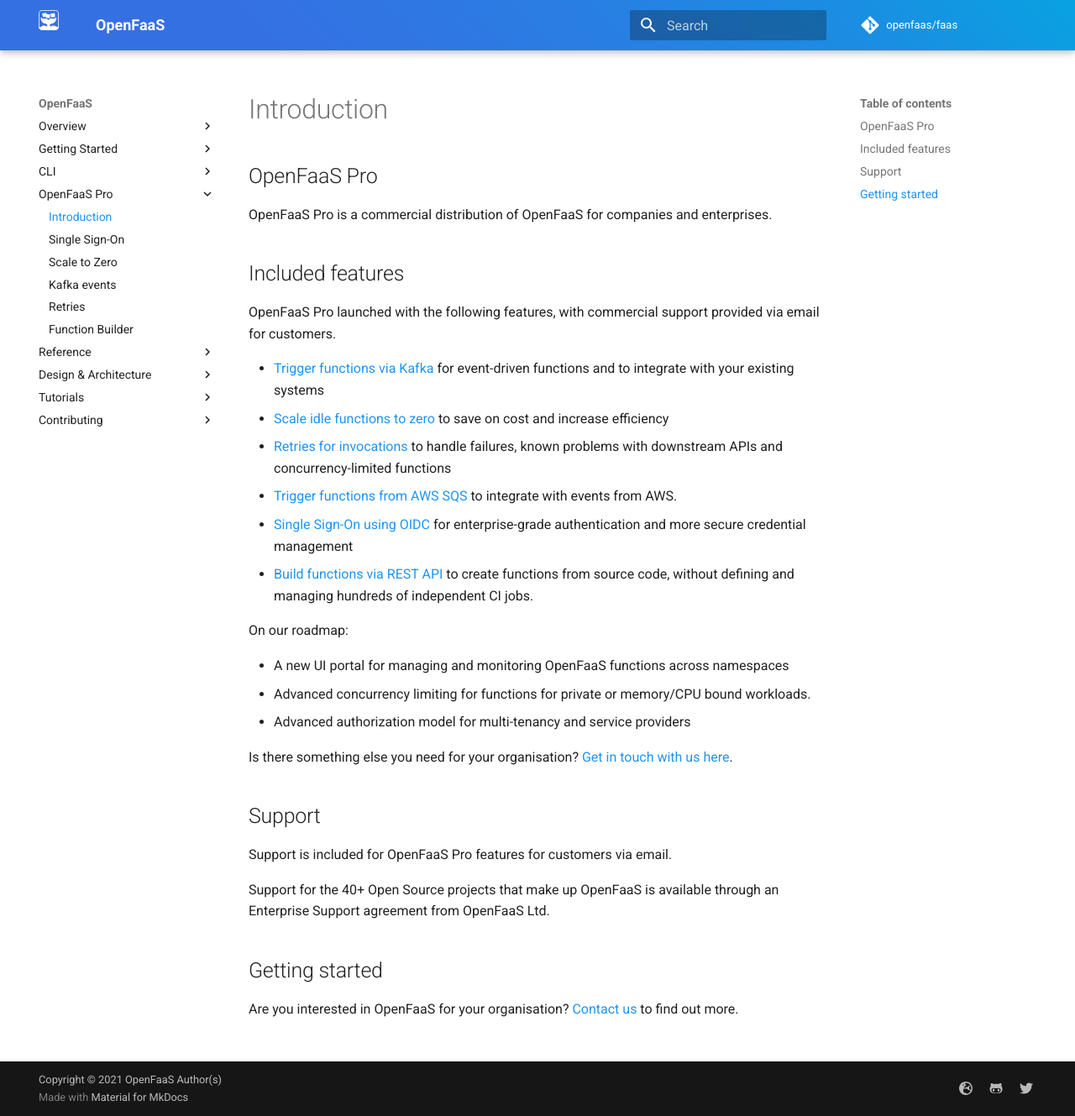
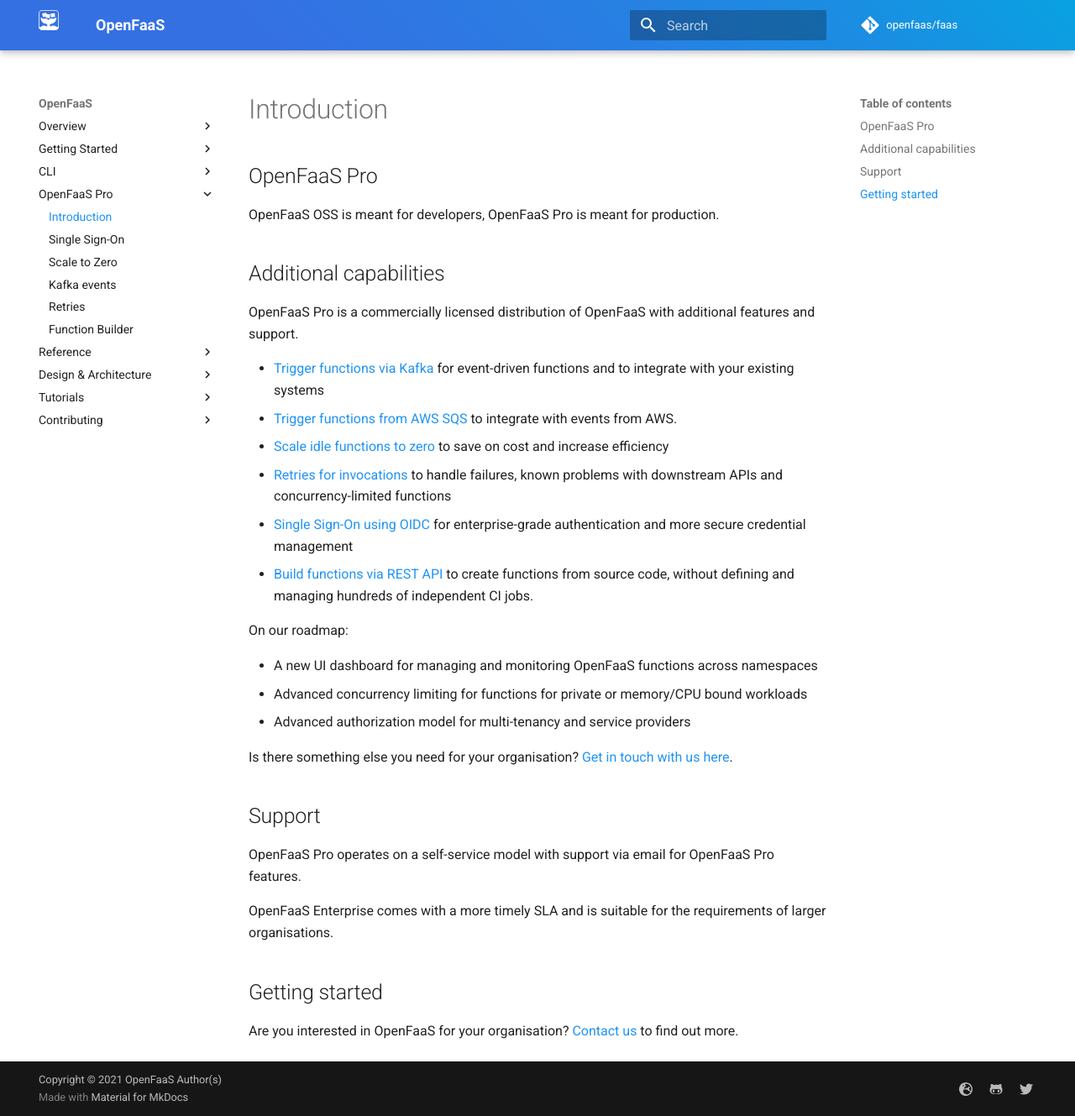
Before and after one commit to openfaas/docs, an MkDocs documentation site: the page built from docs/openfaas-pro/introduction.md, in a window 1280 px wide and 1329 px high. Shown: the whole window at 84% size. Built offline with MkDocs 1.6.1 and Material for MkDocs 9.7.7, drawn with Linux system fonts in a browser that asks for light colours; comment, search, counter and statistics services are not loaded.

Commit message:
Clarify OpenFaaS Pro positioning
Signed-off-by: Alex Ellis (OpenFaaS Ltd) <alexellis2@gmail.com>

```diff
--- a/docs/openfaas-pro/introduction.md
+++ b/docs/openfaas-pro/introduction.md
@@ -1,31 +1,31 @@
 ## OpenFaaS Pro
 
-OpenFaaS Pro is a commercial distribution of OpenFaaS for companies and enterprises.
+OpenFaaS OSS is meant for developers, OpenFaaS Pro is meant for production.
 
-## Included features
+## Additional capabilities
 
-OpenFaaS Pro launched with the following features, with commercial support provided via email for customers.
+OpenFaaS Pro is a commercially licensed distribution of OpenFaaS with additional features and support.
 
 * [Trigger functions via Kafka](/openfaas-pro/kafka-events) for event-driven functions and to integrate with your existing systems
+* [Trigger functions from AWS SQS](openfaas-pro/sqs-events) to integrate with events from AWS.
 * [Scale idle functions to zero](/openfaas-pro/scale-to-zero) to save on cost and increase efficiency
 * [Retries for invocations](/openfaas-pro/retries) to handle failures, known problems with downstream APIs and concurrency-limited functions
-* [Trigger functions from AWS SQS](openfaas-pro/sqs-events) to integrate with events from AWS.
 * [Single Sign-On using OIDC](/openfaas-pro/sso) for enterprise-grade authentication and more secure credential management
 * [Build functions via REST API](/openfaas-pro/builder) to create functions from source code, without defining and managing hundreds of independent CI jobs.
 
 On our roadmap:
 
-* A new UI portal for managing and monitoring OpenFaaS functions across namespaces
-* Advanced concurrency limiting for functions for private or memory/CPU bound workloads.
+* A new UI dashboard for managing and monitoring OpenFaaS functions across namespaces
+* Advanced concurrency limiting for functions for private or memory/CPU bound workloads
 * Advanced authorization model for multi-tenancy and service providers
 
 Is there something else you need for your organisation? [Get in touch with us here](https://openfaas.com/support/).
 
 ## Support
 
-Support is included for OpenFaaS Pro features for customers via email.
+OpenFaaS Pro operates on a self-service model with support via email for OpenFaaS Pro features.
 
-Support for the 40+ Open Source projects that make up OpenFaaS is available through an Enterprise Support agreement from OpenFaaS Ltd.
+OpenFaaS Enterprise comes with a more timely SLA and is suitable for the requirements of larger organisations.
 
 ## Getting started
 
```
